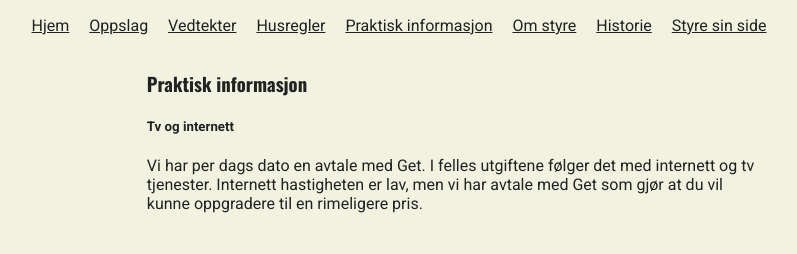
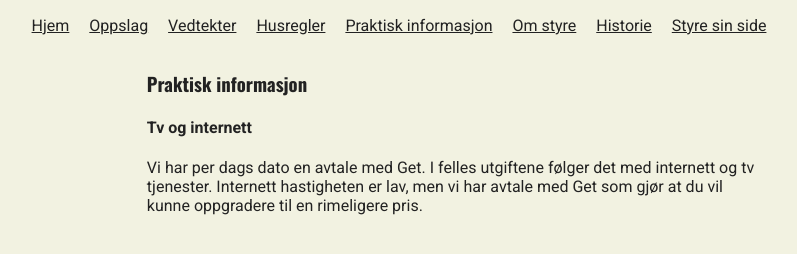
Before and after one commit to victorkj/toftesgate57, a plain HTML site: page praktiskinformasjon.html in a window 1280 px wide. Shown: the whole page, without its empty margins (253-1050 px from the left). Drawn offline with nearby package versions, Linux system fonts and the light colour scheme.

Commit message:
endring av overskrift

```diff
--- a/praktiskinformasjon.html
+++ b/praktiskinformasjon.html
@@ -24,7 +24,7 @@
 <div id="sidebar"></div>
 	<div id="content">
 		<h3>Praktisk informasjon</h3>
-		<h5>Tv og internett</h5>
+		<h4>Tv og internett</h4>
 		<p>
 			Vi har per dags dato en avtale med Get. I felles utgiftene følger det med internett og tv tjenester. Internett hastigheten er lav, men vi har avtale med Get som gjør at du vil kunne oppgradere til en rimeligere pris.
 		</p>
```
